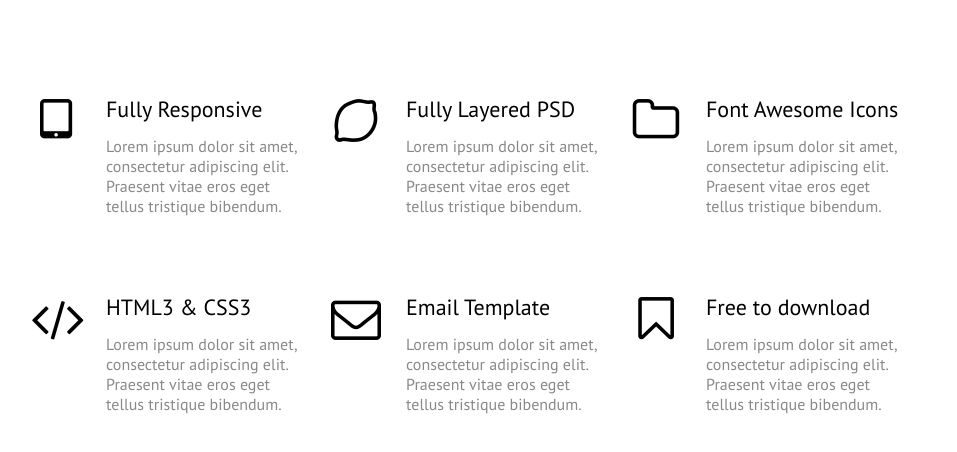
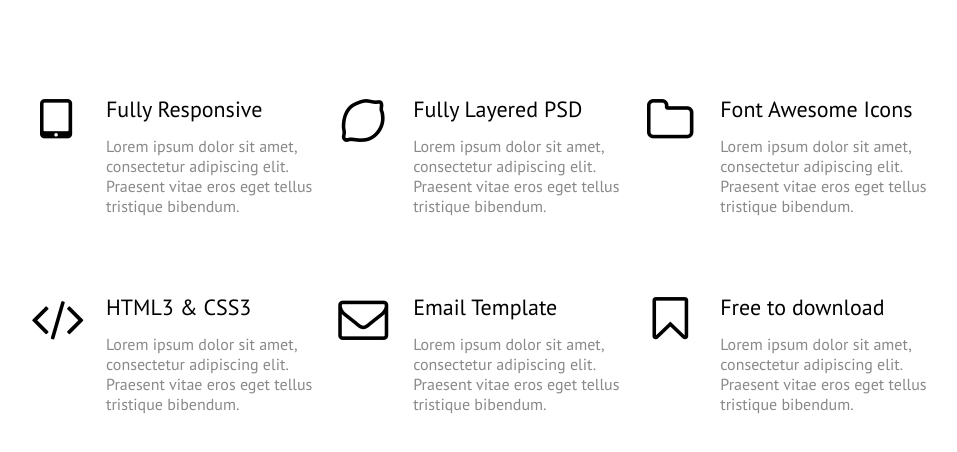
Before and after one commit to soulwav3/tinyone, a website: page src/index.html in a window 1280 px wide. Shown: the part 104-556 px from the top of the page, without its empty margins (154-1111 px from the left). Drawn offline with Linux system fonts and the light colour scheme.

Commit message:
Fixed feature items grid gutters

```diff
--- a/src/index.html
+++ b/src/index.html
@@ -14,6 +14,7 @@
       <h2 class="headline">Tinyone features</h2>
       <h3 class="headline headline--small">Lorem ipsum dolor sit amet, consectetur adipiscing elit. Praesent vitae eros eget tellus tristique bibendum. Donec rutrum sed sem quis venenatis.</h3>
 
+      <div class="features-items">
         <div class="features-item">
           <span class="features-item__icon icon-tablet"></span>
           <div class="features-item__text-content">
@@ -73,6 +74,7 @@
             </p>
           </div>
         </div>
+      </div>
 
     </div>
   </section>
--- a/src/styles/modules/_features.pcss
+++ b/src/styles/modules/_features.pcss
@@ -19,9 +19,12 @@
     }
 
     @mixin atLarge {
-      width: 32.61%;
-      padding-right: 20px;
+      width: 31.21%;
+      margin-right: 20px;
       padding-bottom: 53px;
+      &:nth-child(3n) {
+        margin-right: 0;
+      }
     }
   }
 
```
Also changed, not shown: src/temp/styles/style.css. Lines whose indentation alone changed are shown as unchanged.
